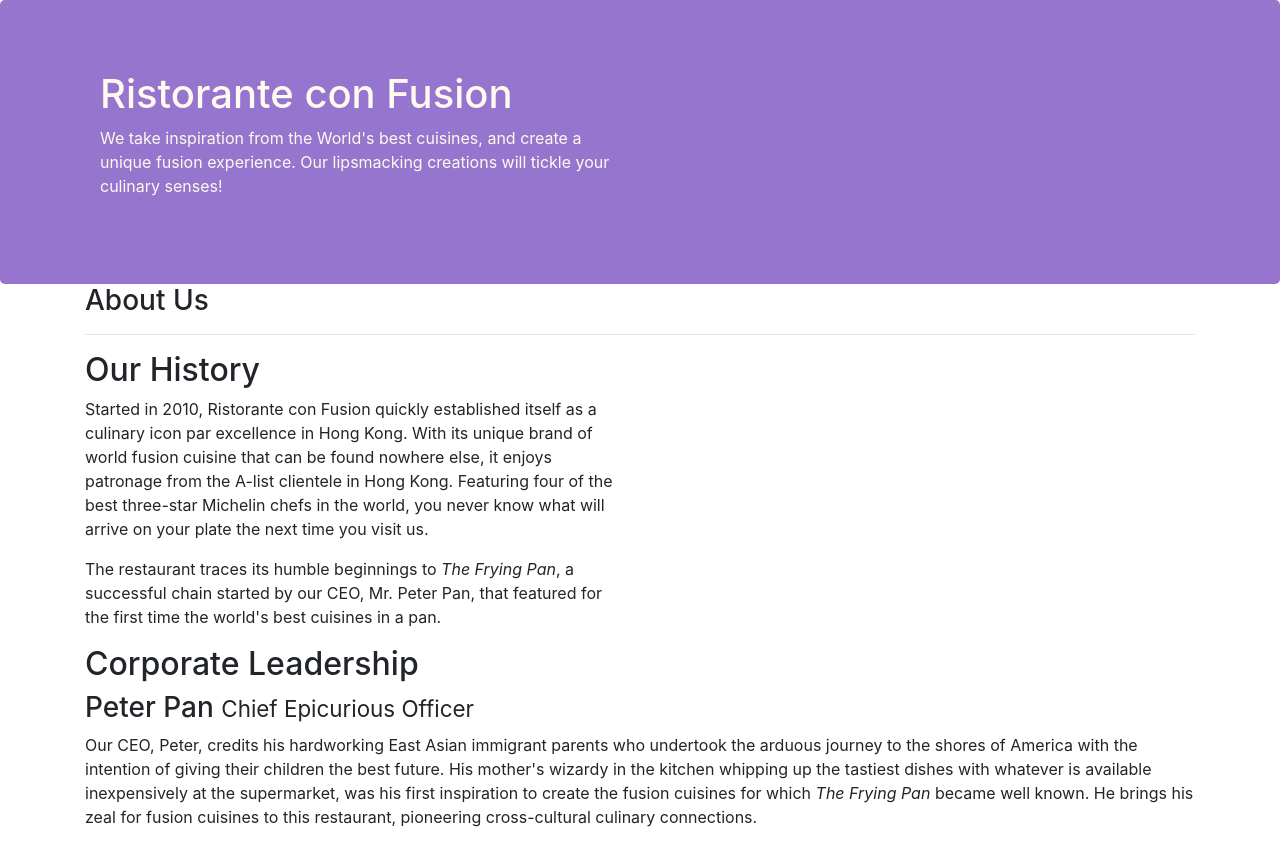
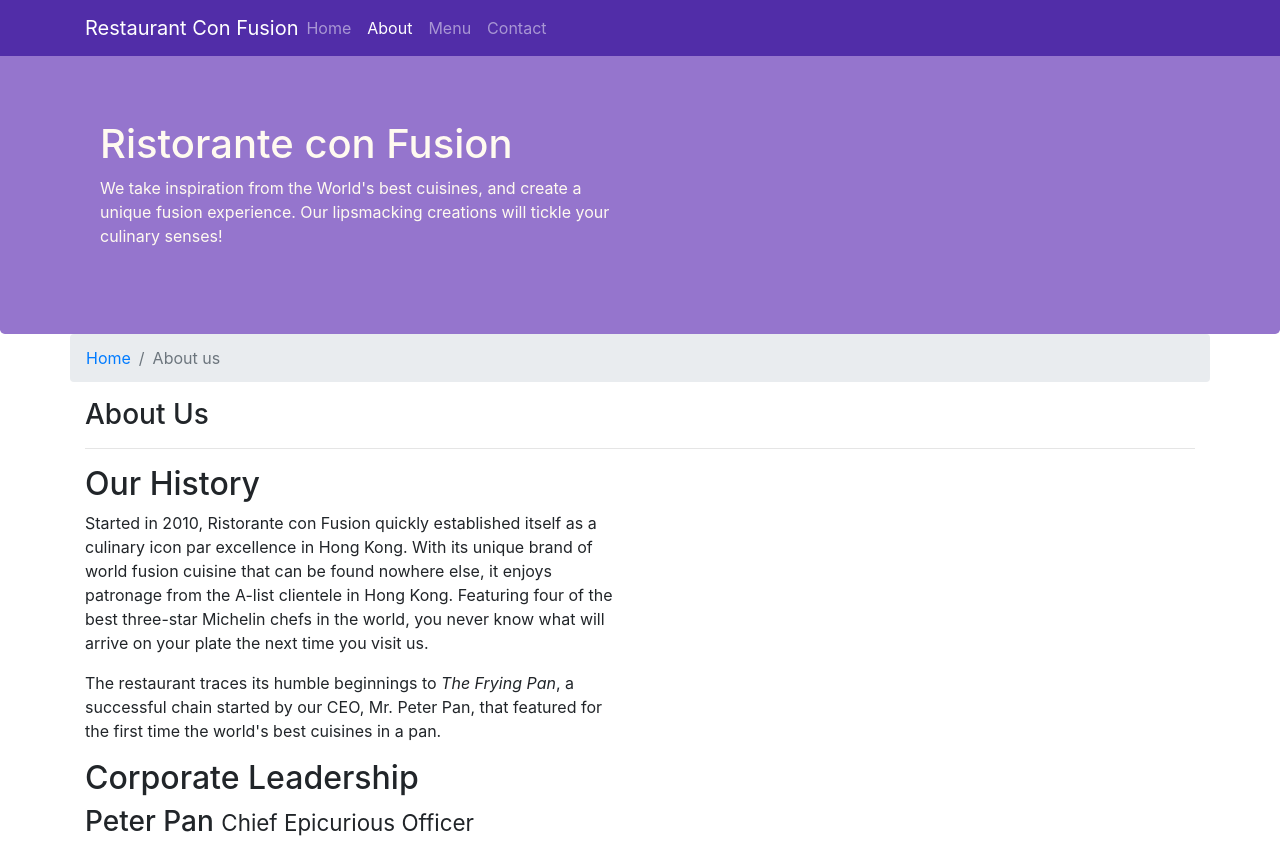
Before and after one commit to aparedesum/FullStackWebDev_Bootstrap, a website: page aboutus.html in a window 1280 px wide. Shown: the top 842 px of the page. Drawn offline with nearby package versions, Linux system fonts and the light colour scheme.

Commit message:
Adding navbar, breadcrumbs

```diff
--- a/aboutus.html
+++ b/aboutus.html
@@ -15,13 +15,30 @@
 </head>
 
 <body>
+    <nav class="navbar navbar-dark navbar-expand-sm fixed-top">
+        <button class="navbar-toggler" type="button" data-toggle="collapse" data-target="#Navbar">
+            <span class="navbar-toggler-icon"></span>
+        </button>
 
+        <div class="container">
+            <a class="navbar-brand mr-auto" href="./index.html">Restaurant Con Fusion</a>
+            <div class="collapse navbar-collapse" id="Navbar">
+                <ul class="navbar-nav mr-auto">
+                    <li class="nav-item"><a class="nav-link" href="./index.html">Home</a></li>
+                    <li class="nav-item active"><a class="nav-link" href="#">About</a></li>
+                    <li class="nav-item"><a class="nav-link" href="#">Menu</a></li>
+                    <li class="nav-item"><a class="nav-link" href="#">Contact</a></li>
+                </ul>
+            </div>
+        </div>
+    </nav>
     <header class="jumbotron">
         <div class="container">
             <div class="row row-header">
                 <div class="col-12 col-sm-6">
                     <h1>Ristorante con Fusion</h1>
-                    <p>We take inspiration from the World's best cuisines, and create a unique fusion experience. Our lipsmacking creations will tickle your culinary senses!</p>
+                    <p>We take inspiration from the World's best cuisines, and create a unique fusion experience. Our lipsmacking
+                        creations will tickle your culinary senses!</p>
                 </div>
                 <div class="col-12 col-sm">
                 </div>
@@ -31,6 +48,10 @@
 
     <div class="container">
         <div class="row">
+            <ol class="col-12 breadcrumb">
+                <li class="breadcrumb-item"><a href="./index.html">Home</a></li>
+                <li class="breadcrumb-item active">About us</li>
+            </ol>
             <div class="col-12">
                 <h3>About Us</h3>
                 <hr>
@@ -40,8 +61,12 @@
         <div class="row">
             <div class="col-12 col-sm-6">
                 <h2>Our History</h2>
-                <p>Started in 2010, Ristorante con Fusion quickly established itself as a culinary icon par excellence in Hong Kong. With its unique brand of world fusion cuisine that can be found nowhere else, it enjoys patronage from the A-list clientele in Hong Kong.  Featuring four of the best three-star Michelin chefs in the world, you never know what will arrive on your plate the next time you visit us.</p>
-                <p>The restaurant traces its humble beginnings to <em>The Frying Pan</em>, a successful chain started by our CEO, Mr. Peter Pan, that featured for the first time the world's best cuisines in a pan.</p>
+                <p>Started in 2010, Ristorante con Fusion quickly established itself as a culinary icon par excellence in
+                    Hong Kong. With its unique brand of world fusion cuisine that can be found nowhere else, it enjoys patronage
+                    from the A-list clientele in Hong Kong. Featuring four of the best three-star Michelin chefs in the world,
+                    you never know what will arrive on your plate the next time you visit us.</p>
+                <p>The restaurant traces its humble beginnings to <em>The Frying Pan</em>, a successful chain started by
+                    our CEO, Mr. Peter Pan, that featured for the first time the world's best cuisines in a pan.</p>
             </div>
             <div class="col col-sm">
             </div>
@@ -52,13 +77,27 @@
             <div class="col-12">
                 <h2>Corporate Leadership</h2>
                 <h3>Peter Pan <small>Chief Epicurious Officer</small></h3>
-                <p class="d-none d-sm-block">Our CEO, Peter, credits his hardworking East Asian immigrant parents who undertook the arduous journey to the shores of America with the intention of giving their children the best future. His mother's wizardy in the kitchen whipping up the tastiest dishes with whatever is available inexpensively at the supermarket, was his first inspiration to create the fusion cuisines for which <em>The Frying Pan</em> became well known. He brings his zeal for fusion cuisines to this restaurant, pioneering cross-cultural culinary connections.</p>
+                <p class="d-none d-sm-block">Our CEO, Peter, credits his hardworking East Asian immigrant parents who undertook
+                    the arduous journey to the shores of America with the intention of giving their children the best future.
+                    His mother's wizardy in the kitchen whipping up the tastiest dishes with whatever is available inexpensively
+                    at the supermarket, was his first inspiration to create the fusion cuisines for which <em>The Frying
+                        Pan</em> became well known. He brings his zeal for fusion cuisines to this restaurant, pioneering
+                    cross-cultural culinary connections.</p>
                 <h3>Dhanasekaran Witherspoon <small>Chief Food Officer</small></h3>
-                <p class="d-none d-sm-block">Our CFO, Danny, as he is affectionately referred to by his colleagues, comes from a long established family tradition in farming and produce. His experiences growing up on a farm in the Australian outback gave him great appreciation for varieties of food sources. As he puts it in his own words, <em>Everything that runs, wins, and everything that stays, pays!</em></p>
+                <p class="d-none d-sm-block">Our CFO, Danny, as he is affectionately referred to by his colleagues, comes
+                    from a long established family tradition in farming and produce. His experiences growing up on a farm
+                    in the Australian outback gave him great appreciation for varieties of food sources. As he puts it in
+                    his own words, <em>Everything that runs, wins, and everything that stays, pays!</em></p>
                 <h3>Agumbe Tang <small>Chief Taste Officer</small></h3>
-                <p class="d-none d-sm-block">Blessed with the most discerning gustatory sense, Agumbe, our CTO, personally ensures that every dish that we serve meets his exacting tastes. Our chefs dread the tongue lashing that ensues if their dish does not meet his exacting standards. He lives by his motto, <em>You click only if you survive my lick.</em></p>
+                <p class="d-none d-sm-block">Blessed with the most discerning gustatory sense, Agumbe, our CTO, personally
+                    ensures that every dish that we serve meets his exacting tastes. Our chefs dread the tongue lashing that
+                    ensues if their dish does not meet his exacting standards. He lives by his motto, <em>You click only
+                        if you survive my lick.</em></p>
                 <h3>Alberto Somayya <small>Executive Chef</small></h3>
-                <p class="d-none d-sm-block">Award winning three-star Michelin chef with wide International experience having worked closely with whos-who in the culinary world, he specializes in creating mouthwatering Indo-Italian fusion experiences. He says, <em>Put together the cuisines from the two craziest cultures, and you get a winning hit! Amma Mia!</em></p>
+                <p class="d-none d-sm-block">Award winning three-star Michelin chef with wide International experience having
+                    worked closely with whos-who in the culinary world, he specializes in creating mouthwatering Indo-Italian
+                    fusion experiences. He says, <em>Put together the cuisines from the two craziest cultures, and you get
+                        a winning hit! Amma Mia!</em></p>
             </div>
         </div>
 
@@ -70,7 +109,7 @@
                 <div class="col-4 offset-1 col-sm-2">
                     <h5>Links</h5>
                     <ul class="list-unstyled">
-                        <li><a href="#">Home</a></li>
+                        <li><a href="./index.html">Home</a></li>
                         <li><a href="#">About</a></li>
                         <li><a href="#">Menu</a></li>
                         <li><a href="#">Contact</a></li>
@@ -79,12 +118,8 @@
                 <div class="col-7 col-sm-5">
                     <h5>Our Address</h5>
                     <address>
-		              121, Clear Water Bay Road<br>
-		              Clear Water Bay, Kowloon<br>
-		              HONG KONG<br>
-		              Tel.: +852 1234 5678<br>
-		              Fax: +852 8765 4321<br>
-		              Email: <a href="mailto:confusion@food.net">confusion@food.net</a>
+                        121, Clear Water Bay Road<br> Clear Water Bay, Kowloon<br> HONG KONG<br> Tel.: +852 1234 5678<br>                        Fax:
+                        +852 8765 4321<br> Email: <a href="mailto:confusion@food.net">confusion@food.net</a>
                     </address>
                 </div>
                 <div class="col-12 col-sm-4 align-self-center">
--- a/css/styles.css
+++ b/css/styles.css
@@ -24,8 +24,17 @@
     color: floralwhite;
 }
 
-.address {
+address {
     font-size: 80%;
     margin: 0px;
     color: #0f0f0f;
 }
+
+body {
+    padding: 50px 0 0 0;
+    z-index: 0;
+}
+
+.navbar-dark {
+    background-color: #512DA8;
+}
```
Also changed, not shown: index.html (+18 -1 lines). Lines whose indentation alone changed are shown as unchanged.
